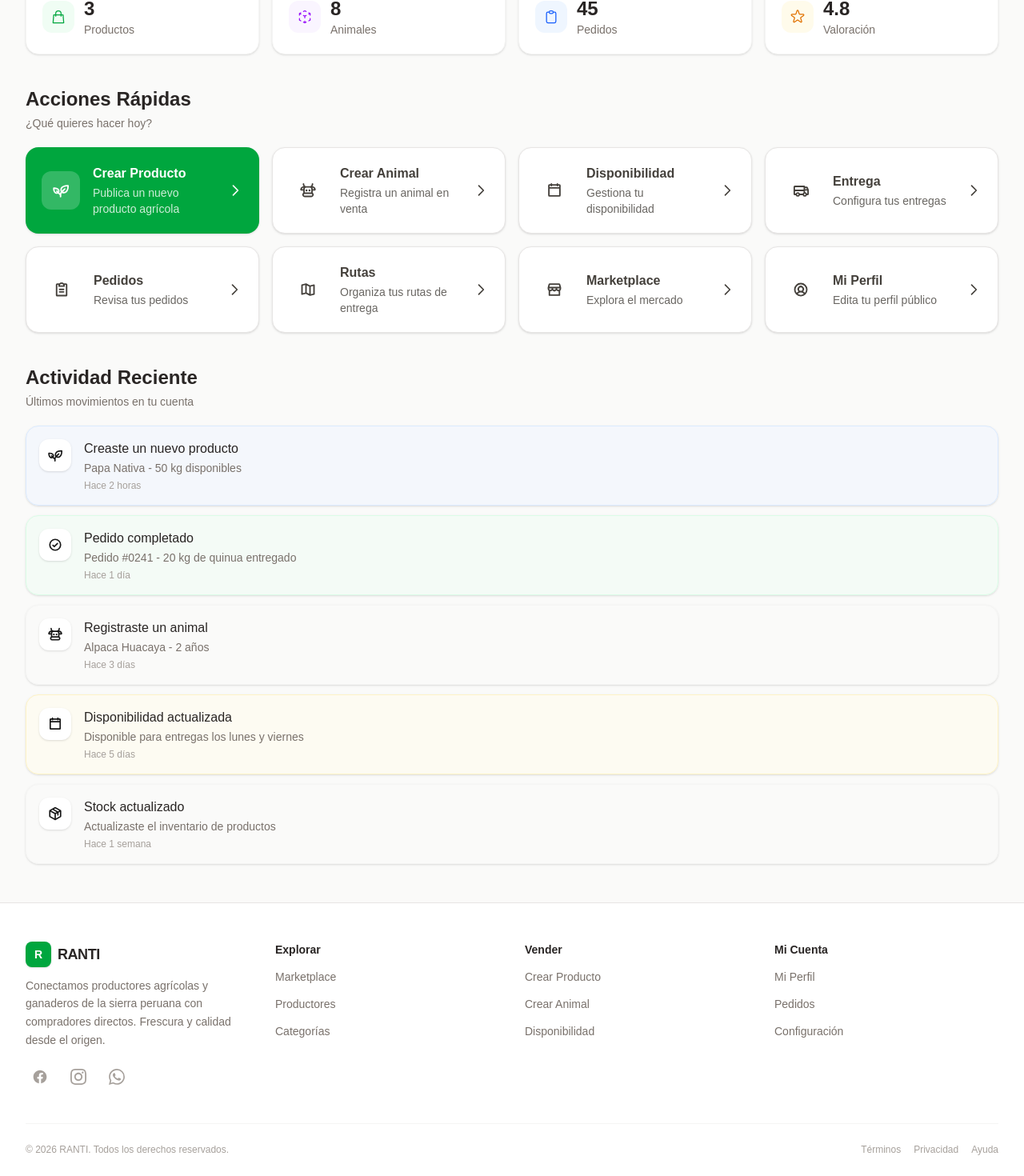
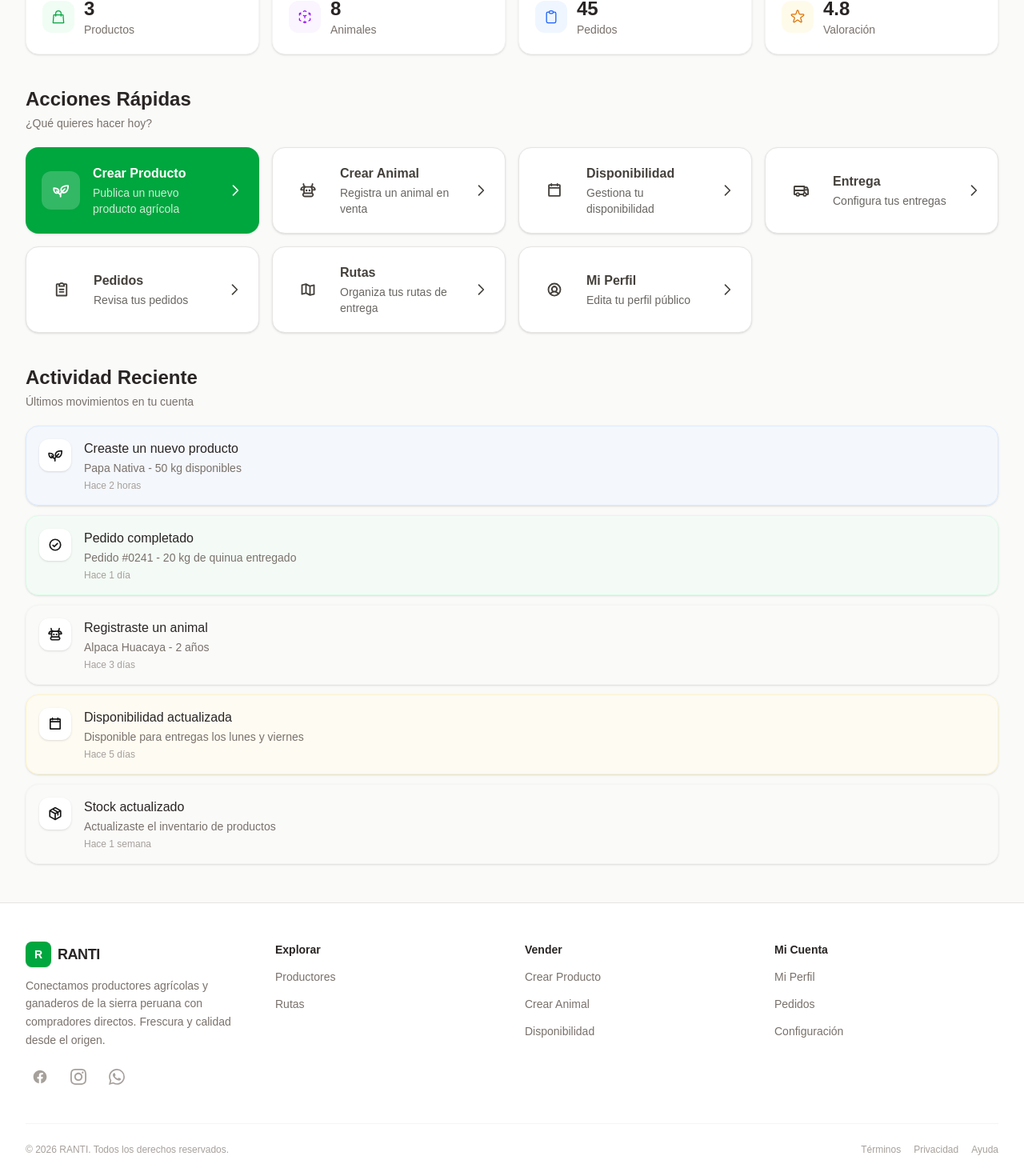
Before and after one commit to marxcuadros24-png/Productor-Ranti, a Next.js app: page / in a window 1280 px wide. Shown: the part 491-1961 px from the top of the page at 80% size. Built offline with nearby package versions, Linux system fonts and the light colour scheme.

Commit message:
Eliminar referencias a Marketplace y rutas no utilizadas

```diff
--- a/src/app/layout.js
+++ b/src/app/layout.js
@@ -15,7 +15,7 @@ const geistMono = Geist_Mono({
 });
 
 export const metadata = {
-  title: "RANTI - Marketplace para Productores del Perú",
+  title: "RANTI - Conectando Productores del Perú",
   description:
     "Conectamos productores agrícolas y ganaderos de la sierra peruana con compradores directos. Productos frescos, crianceros y más.",
 };
--- a/src/components/AnimalCard.js
+++ b/src/components/AnimalCard.js
@@ -1,5 +1,3 @@
-import Link from 'next/link';
-
 export default function AnimalCard({
   id,
   name,
@@ -11,10 +9,7 @@ export default function AnimalCard({
   location,
 }) {
   return (
-    <Link
-      href={`/marketplace/animales/${id}`}
-      className="group block rounded-2xl border border-stone-100 bg-white shadow-sm transition-all hover:shadow-lg hover:-translate-y-0.5"
-    >
+    <div className="group block rounded-2xl border border-stone-100 bg-white shadow-sm transition-all hover:shadow-lg hover:-translate-y-0.5">
       {/* Image */}
       <div className="relative aspect-[4/3] overflow-hidden rounded-t-2xl bg-stone-100">
         {image ? (
@@ -84,6 +79,6 @@ export default function AnimalCard({
           </span>
         </div>
       </div>
-    </Link>
+    </div>
   );
 }
--- a/src/components/BottomNavigation.js
+++ b/src/components/BottomNavigation.js
@@ -10,15 +10,6 @@ const navItems = [
     icon: (
       <svg className="h-6 w-6" fill="none" stroke="currentColor" viewBox="0 0 24 24">
         <path strokeLinecap="round" strokeLinejoin="round" strokeWidth={1.5} d="M3 12l2-2m0 0l7-7 7 7M5 10v10a1 1 0 001 1h3m10-11l2 2m-2-2v10a1 1 0 01-1 1h-3m-6 0a1 1 0 001-1v-4a1 1 0 011-1h2a1 1 0 011 1v4a1 1 0 001 1m-6 0h6" />
-      </svg>
-    ),
-  },
-  {
-    href: '/marketplace',
-    label: 'Marketplace',
-    icon: (
-      <svg className="h-6 w-6" fill="none" stroke="currentColor" viewBox="0 0 24 24">
-        <path strokeLinecap="round" strokeLinejoin="round" strokeWidth={1.5} d="M16 11V7a4 4 0 00-8 0v4M5 9h14l1 12H4L5 9z" />
       </svg>
     ),
   },
--- a/src/components/Footer.js
+++ b/src/components/Footer.js
@@ -4,9 +4,8 @@ const footerLinks = [
   {
     title: 'Explorar',
     links: [
-      { label: 'Marketplace', href: '/marketplace' },
       { label: 'Productores', href: '/productores' },
-      { label: 'Categorías', href: '/marketplace' },
+      { label: 'Rutas', href: '/rutas' },
     ],
   },
   {
--- a/src/components/Header.js
+++ b/src/components/Header.js
@@ -6,7 +6,6 @@ import { useState } from 'react';
 
 const navLinks = [
   { href: '/', label: 'Inicio' },
-  { href: '/marketplace', label: 'Marketplace' },
   { href: '/pedidos', label: 'Pedidos' },
   { href: '/rutas', label: 'Rutas' },
 ];
--- a/src/components/ProducerDashboard.js
+++ b/src/components/ProducerDashboard.js
@@ -12,7 +12,6 @@ import {
   Truck,
   ClipboardText,
   MapTrifold,
-  Storefront,
   UserCircle,
   CheckCircle,
   Package,
@@ -59,13 +58,6 @@ const quickActions = [
     icon: <MapTrifold size={20} weight="bold" />,
     title: 'Rutas',
     description: 'Organiza tus rutas de entrega',
-    variant: 'secondary',
-  },
-  {
-    href: '/marketplace',
-    icon: <Storefront size={20} weight="bold" />,
-    title: 'Marketplace',
-    description: 'Explora el mercado',
     variant: 'secondary',
   },
   {
--- a/src/components/ProducerProfile.js
+++ b/src/components/ProducerProfile.js
@@ -56,15 +56,7 @@ export default function ProducerProfile({
           </svg>
           Ver Rutas de Entrega
         </Link>
-        <Link
-          href="/marketplace"
-          className="inline-flex items-center gap-2 rounded-xl border border-stone-200 bg-white px-6 py-3 text-sm font-semibold text-stone-700 shadow-sm transition-all hover:border-green-300 hover:text-green-600 hover:shadow-md"
-        >
-          <svg className="h-4 w-4" fill="none" stroke="currentColor" viewBox="0 0 24 24">
-            <path strokeLinecap="round" strokeLinejoin="round" strokeWidth={2} d="M4 6h16M4 12h16M4 18h16" />
-          </svg>
-          Explorar Marketplace
-        </Link>
+
       </div>
 
       {/* Products Section */}
@@ -73,8 +65,6 @@ export default function ProducerProfile({
           <SectionTitle
             title="Productos"
             subtitle="Productos agrícolas disponibles"
-            actionLabel="Ver todos"
-            actionHref="/marketplace"
           />
           <div className="mt-5 grid gap-5 sm:grid-cols-2 lg:grid-cols-3">
             {products.map((product) => (
@@ -90,8 +80,6 @@ export default function ProducerProfile({
           <SectionTitle
             title="Animales"
             subtitle="Ganado y animales en venta"
-            actionLabel="Ver todos"
-            actionHref="/marketplace"
           />
           <div className="mt-5 grid gap-5 sm:grid-cols-2 lg:grid-cols-3">
             {animals.map((animal) => (
--- a/src/components/ProductCard.js
+++ b/src/components/ProductCard.js
@@ -1,5 +1,3 @@
-import Link from 'next/link';
-
 export default function ProductCard({
   id,
   name,
@@ -10,10 +8,7 @@ export default function ProductCard({
   location,
 }) {
   return (
-    <Link
-      href={`/marketplace/productos/${id}`}
-      className="group block rounded-2xl border border-stone-100 bg-white shadow-sm transition-all hover:shadow-lg hover:-translate-y-0.5"
-    >
+    <div className="group block rounded-2xl border border-stone-100 bg-white shadow-sm transition-all hover:shadow-lg hover:-translate-y-0.5">
       {/* Image */}
       <div className="relative aspect-[4/3] overflow-hidden rounded-t-2xl bg-stone-100">
         {image ? (
@@ -80,6 +75,6 @@ export default function ProductCard({
           </span>
         </div>
       </div>
-    </Link>
+    </div>
   );
 }
```
Also changed, not shown: 3 other files (tests, documents, lock files or other folders).
